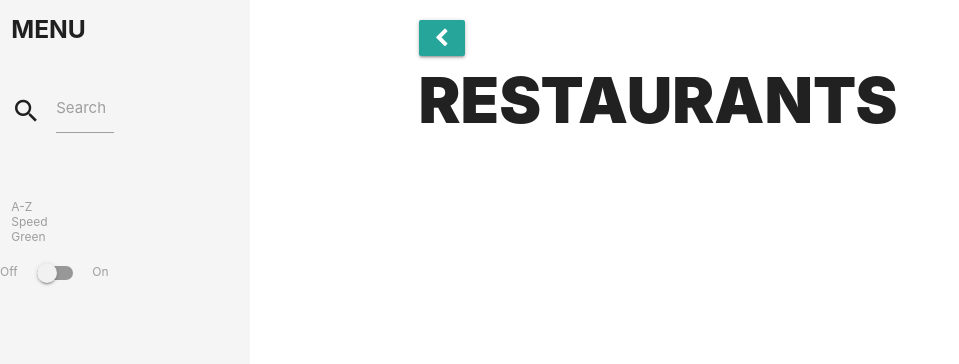
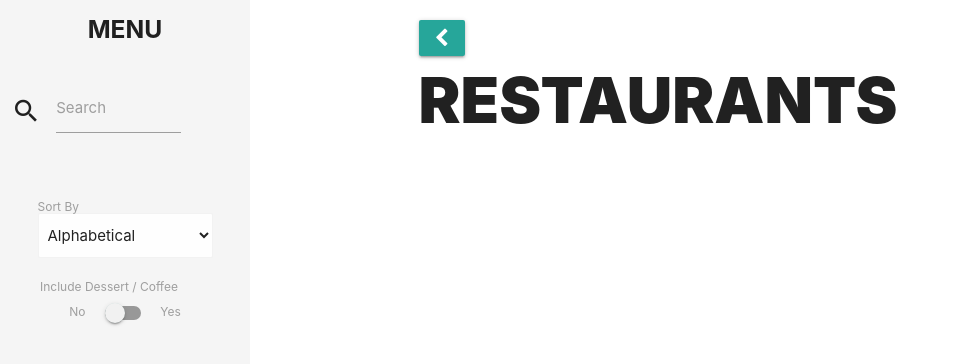
Before and after one commit to shampliu/nice-menu, a website: page app/views/index.html in a window 1280 px wide. Shown: the whole page, without its empty margins (0-959 px from the left). Drawn offline with nearby package versions, Linux system fonts and the light colour scheme; files that its build step writes are made by us from their sources; files whose address does not match are found by name.

Commit message:
menu ui + a-z sorting

```diff
--- a/app/views/index.html
+++ b/app/views/index.html
@@ -24,7 +24,7 @@
 		<div id="sidebar-wrapper">
 			<div class="row">
 				<div class="col s12">
-					<h5 style="font-weight: 700;">MENU</h5>
+					<h5 style="font-weight: 700; text-align: center;">MENU</h5>
 				</div>
 			</div>
 			<div class="row">
@@ -32,15 +32,25 @@
 				  <div class="row">
 				    <div class="input-field col s6">
 				      <i class="material-icons prefix">search</i>
-				      <textarea id="icon_prefix2" style="padding-bottom: 0;" class="materialize-textarea"></textarea>
+				      <textarea id="icon_prefix2" style="padding-bottom: 0; width: 125px;" class="materialize-textarea" ng-model="query"></textarea>
 				      <label for="icon_prefix2">Search</label>
 				    </div>
 				  </div>
 				</form>
 			</div>
+			<div class="row">
+				<div class="container">
+					<label>Sort By</label>
+			    <select ng-model="sortProp" class="browser-default">
+			      <option value="title.$t" selected>Alphabetical</option>
+			      <option value="speed">Speed</option>
+			      <option value="rating">Rating</option>
+			    </select>
+				</div>
+			</div>
 
-			<div class="row">
-				<form action="#" class="col s12">
+			<!-- <div class="row">
+				<form action="#" style="width: 125px; margin: 0 auto;">
 				    <p>
 				      <input name="group1" type="checkbox" id="test1" />
 				      <label for="test1">A-Z</label>
@@ -54,18 +64,20 @@
 				      <label for="test3">Green</label>
 				    </p>
 				  </form>
-			</div>
-
-			<div class="col 12">
-				<div class="switch">
+			</div> -->
+			<div class="row">
+				<label style="padding-left: 40px;">Include Dessert / Coffee</label>
+				<div class="switch" style="text-align: center; margin-top: 10px;">
 			    <label>
-			      Off
+			      No
 			      <input type="checkbox">
 			      <span class="lever"></span>
-			      On
+			      Yes
 			    </label>
 			  </div>
 			</div>
+
+
 
 
     </div>
@@ -86,7 +98,7 @@
 
 	    	</div>
 	    	<div class="row">
-	    		<div class="col s6" ng-repeat="place in places | filter: query | orderBy: orderProp">
+	    		<div class="col s6" ng-repeat="place in places | orderBy: sortProp">
 						<div class="card">
 					    <div class="card-image waves-effect waves-block waves-light">
 					      <img class="activator" src="http://static1.squarespace.com/static/51ab58f4e4b0361e5f3ed294/51ab58f4e4b0361e5f3ed29a/51ab80bee4b0058e26cfcb1f/1370194240299/Benchmark_Restaurant_Dining_Room_Photographed_by_Evan_Sung.jpg">
@@ -124,6 +136,8 @@
 		$(this).find("i").toggleClass("menu-arrow")
     e.preventDefault();
     $("#wrapper").toggleClass("toggled");
+    $("#sidebar-wrapper .row").fadeToggle("fast");
+
 	});
 
 
--- a/public/js/index.js
+++ b/public/js/index.js
@@ -3,6 +3,9 @@ var main = angular.module('main', []);
 
 
 function mainCtrl($scope, $http) {
+
+	$scope.sortProp = 'title.$t';
+
 	var url = "https://spreadsheets.google.com/feeds/list/1n5OTsDtiKS39NUgeDtl_zCYn6YgYwoqT2tLbgwNhHWw/od6/public/values?alt=json";
 	$http.get(url).success(function(data){
 		console.log(data.feed.entry);
```
